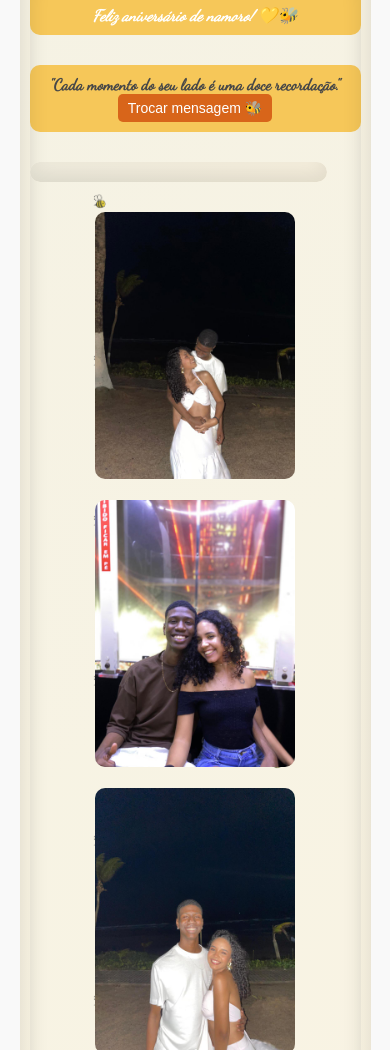
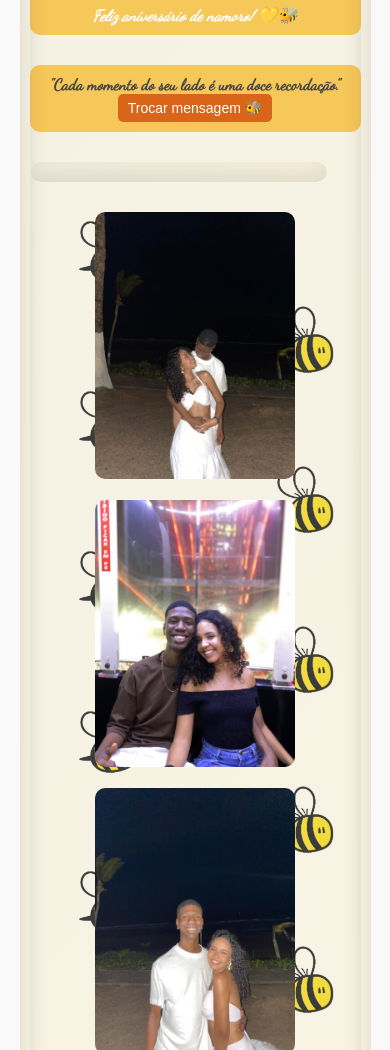
Before and after one commit to gbs4nt/teste3, a plain HTML site: page index.html in a window 390 px wide. Shown: the part 50-1100 px from the top of the page. Drawn offline with nearby package versions, Linux system fonts and the light colour scheme.

Commit message:
tentativa de responsividade das abelhas

```diff
--- a/css/style.css
+++ b/css/style.css
@@ -65,10 +65,11 @@ body {
 
 
 .floating-elements img {
-    width: 100px;
-
-    position: absolute;
-    animation: float 4s ease-in-out infinite;
+    position: absolute; /* Garantir que as imagens flutuem sobre o conteúdo */
+    width: 70px; /* Tamanho inicial das imagens */
+    object-fit: contain;
+    transition: all 0.3s ease; /* Suavizar a animação de movimentação */
+    animation: float 4s infinite ease-in-out
 }
 
 @keyframes float {
@@ -76,6 +77,67 @@ body {
     50% { transform: translate(10px, 10px) scale(1.2); }
     100% { transform: translate(0, 0) scale(1); }
 }
+/* Configurações para telas maiores (padrão) */
+.floating-img-1 {
+    top: 20px;
+    left: 50px;
+}
+
+.floating-img-2 {
+    top: 100px;
+    right: 50px;
+}
+
+.floating-img-3 {
+    top: 180px;
+    left: 50px;
+}
+
+.floating-img-4 {
+    top: 260px;
+    right: 50px;
+}
+
+.floating-img-5 {
+    top: 340px;
+    left: 50px;
+}
+
+.floating-img-6 {
+    top: 420px;
+    right: 50px;
+}
+
+.floating-img-7 {
+    top: 500px;
+    left: 50px;
+}
+
+.floating-img-8 {
+    top: 580px;
+    right: 50px;
+}
+
+.floating-img-9 {
+    top: 660px;
+    left: 50px;
+}
+
+.floating-img-10 {
+    top: 740px;
+    right: 50px;
+}
+
+.floating-img-11 {
+    top: 820px;
+    left: 50px;
+}
+
+.floating-img-12 {
+    top: 900px;
+    right: 50px;
+}
+
 .header {
     background-color: #f5c146;; /* Amarelo dourado */
     color: #2c3e50;
@@ -441,7 +503,6 @@ button:hover {
     button {
         font-size: 14px;
         padding: 6px 10px;
-        /* display: none; */
     }
 
     .photo-gallery {
@@ -457,7 +518,7 @@ button:hover {
         display: flex;
 
         flex-wrap: nowrap;
-        overflow-x: hidden;
+
         scroll-snap-type: x mandatory;
         transition: tranform 0.3 ease;
         gap: 10px;
@@ -465,10 +526,9 @@ button:hover {
 
     .carousel-wrapper{
         width: 100%;
-        overflow: hidden;
     }
     .carousel-item {
-        flex: 0 0 45%;
+        flex: 0 0 94%;
     }
     .card {
         flex: 0 0 auto;
@@ -482,7 +542,8 @@ button:hover {
     }
 
     #prevBtn, #nextBtn {
-        display: none;
+        font-size: 24px;
+        padding: 15px 20px;
     }
 
     .extra-info h2 {
@@ -497,9 +558,75 @@ button:hover {
         font-size: 16px;
     }
 
+
     .floating-elements img {
-        width: 20px;
+        display: block;
+        width: 100px;
     }
+    .floating-img-1 {
+        top: 30px;
+        left: 20px;
+    }
+
+    .floating-img-2 {
+        top: 120px;
+        right: -20px;
+    }
+
+    .floating-img-3 {
+        top: 200px;
+        left: 20px;
+    }
+
+    .floating-img-4 {
+        top: 280px;
+        right: -20px;
+    }
+
+    .floating-img-5 {
+        top: 360px;
+        left: 20px;
+    }
+
+    .floating-img-6 {
+        top: 440px;
+        right: -20px;
+    }
+
+    .floating-img-7 {
+        top: 520px;
+        left: 20px;
+    }
+
+    .floating-img-8 {
+        top: 600px;
+        right: -20px;
+    }
+
+    .floating-img-9 {
+        top: 680px;
+        left: 20px;
+    }
+
+    .floating-img-10 {
+        top: 760px;
+        right: -20px;
+    }
+
+    .floating-img-11 {
+        top: 840px;
+        left: 20px;
+    }
+
+    .floating-img-12 {
+        top: 920px;
+        right: -20px;
+    }
+}
+
+
+
+
 
     .heart {
         width: 40px;
@@ -511,4 +638,3 @@ button:hover {
         width: 40px;
         height: 40px;
     }
-}
--- a/index.html
+++ b/index.html
@@ -22,18 +22,19 @@
             </div>
             <div class="container floating-elements">
                 <!-- <img src="img/flores.png" alt="Flores flutuantes" style="top: 100px; right: 30px;"> -->
-                <img src="img/Projeto Remover fundo.png" alt="Abelha flutuante 1" style="top: 20px; left: 50px;">
-                <img src="img/Projeto Remover fundo.png" alt="Abelha flutuante 2" style="top: 100px; right: 50px;">
-                <img src="img/Projeto Remover fundo.png" alt="Abelha flutuante 3" style="top: 180px; left: 50px;">
-                <img src="img/Projeto Remover fundo.png" alt="Abelha flutuante 4" style="top: 260px; right: 50px;">
-                <img src="img/Projeto Remover fundo.png" alt="Abelha flutuante 5" style="top: 340px; left: 50px;">
-                <img src="img/Projeto Remover fundo.png" alt="Abelha flutuante 6" style="top: 420px; right: 50px;">
-                <img src="img/Projeto Remover fundo.png" alt="Abelha flutuante 7" style="top: 500px; left: 50px;">
-                <img src="img/Projeto Remover fundo.png" alt="Abelha flutuante 8" style="top: 580px; right: 50px;">
-                <img src="img/Projeto Remover fundo.png" alt="Abelha flutuante 9" style="top: 660px; left: 50px;">
-                <img src="img/Projeto Remover fundo.png" alt="Abelha flutuante 10" style="top: 740px; right: 50px;">
-                <img src="img/Projeto Remover fundo.png" alt="Abelha flutuante" style="top: 820px; left: 50px;">
-                <img src="img/Projeto Remover fundo.png" alt="Abelha flutuante" style="top: 900px; right: 50px;">
+                <img src="img/Projeto Remover fundo.png" alt="Abelha flutuante 1" class="floating-img-1" >
+                <img src="img/Projeto Remover fundo.png" alt="Abelha flutuante 2" class="floating-img-2" >
+                <img src="img/Projeto Remover fundo.png" alt="Abelha flutuante 3" class="floating-img-3" >
+                <img src="img/Projeto Remover fundo.png" alt="Abelha flutuante 4" class="floating-img-4" >
+                <img src="img/Projeto Remover fundo.png" alt="Abelha flutuante 5" class= "floating-img-5" >
+                <img src="img/Projeto Remover fundo.png" alt="Abelha flutuante 6" class= "floating-img-6" >
+                <img src="img/Projeto Remover fundo.png" alt="Abelha flutuante 7" class= "floating-img-7" >
+                <img src="img/Projeto Remover fundo.png" alt="Abelha flutuante 8" class= "floating-img-8" >
+                <img src="img/Projeto Remover fundo.png" alt="Abelha flutuante 9" class= "floating-img-9" >
+                <img src="img/Projeto Remover fundo.png" alt="Abelha flutuante 10" class= "floating-img-10" >
+
+                <img src="img/Projeto Remover fundo.png" alt="Abelha flutuante 11" class="floating-img-11"style="top: 820px; left: 50px;">
+                <img src="img/Projeto Remover fundo.png" alt="Abelha flutuante 12" class= "floating-img-12" style="top: 900px; right: 50px;">
 
 
                 <!-- Seu conteúdo aqui -->
@@ -52,6 +53,7 @@
         <img src="img/imagem3.jpg" alt="Foto 3" class="photo">
     </div>
 </div>
+
 <section class="photo-carousel">
     <h2>Momentos Especiais 💖</h2>
     <div class="carousel">
@@ -115,6 +117,36 @@
                 </div>
             </div>
         </div>
+        <div class="carousel-item">
+            <div class="card">
+                <div class="card-front">
+                    <img src="img/imagem4.jpg" alt="Foto 4">
+                </div>
+                <div class="card-back">
+                    <p>"Nosso primeiro encontro, inesquecível! 💕"</p>
+                </div>
+            </div>
+        </div>
+        <div class="carousel-item">
+            <div class="card">
+                <div class="card-front">
+                    <img src="img/imagem4.jpg" alt="Foto 4">
+                </div>
+                <div class="card-back">
+                    <p>"Nosso primeiro encontro, inesquecível! 💕"</p>
+                </div>
+            </div>
+        </div>
+        <div class="carousel-item">
+            <div class="card">
+                <div class="card-front">
+                    <img src="img/premium_photo-1675695700239-44153e6bf430.jpeg" alt="Foto 4">
+                </div>
+                <div class="card-back">
+                    <p>"Nosso primeiro encontro, inesquecível! 💕"</p>
+                </div>
+            </div>
+        </div>
     </div>
     <button id="prevBtn">⬅️</button>
     <button id="nextBtn">➡️</button>
```
